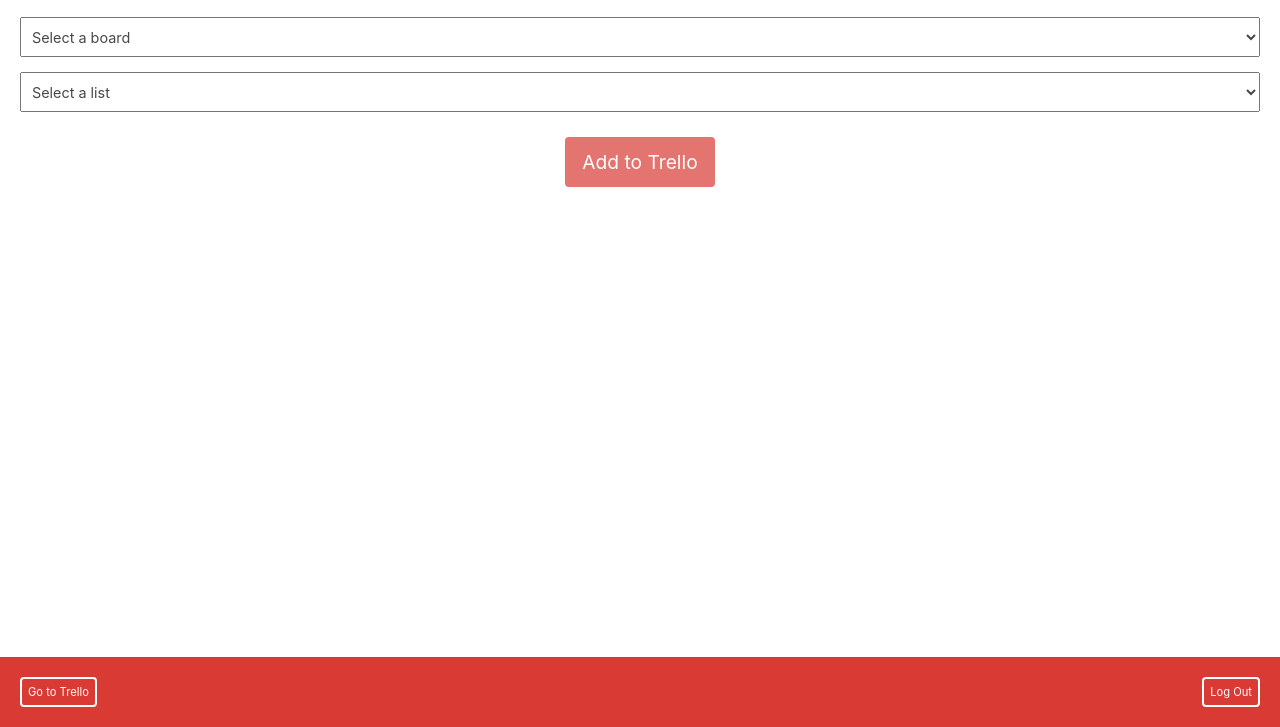
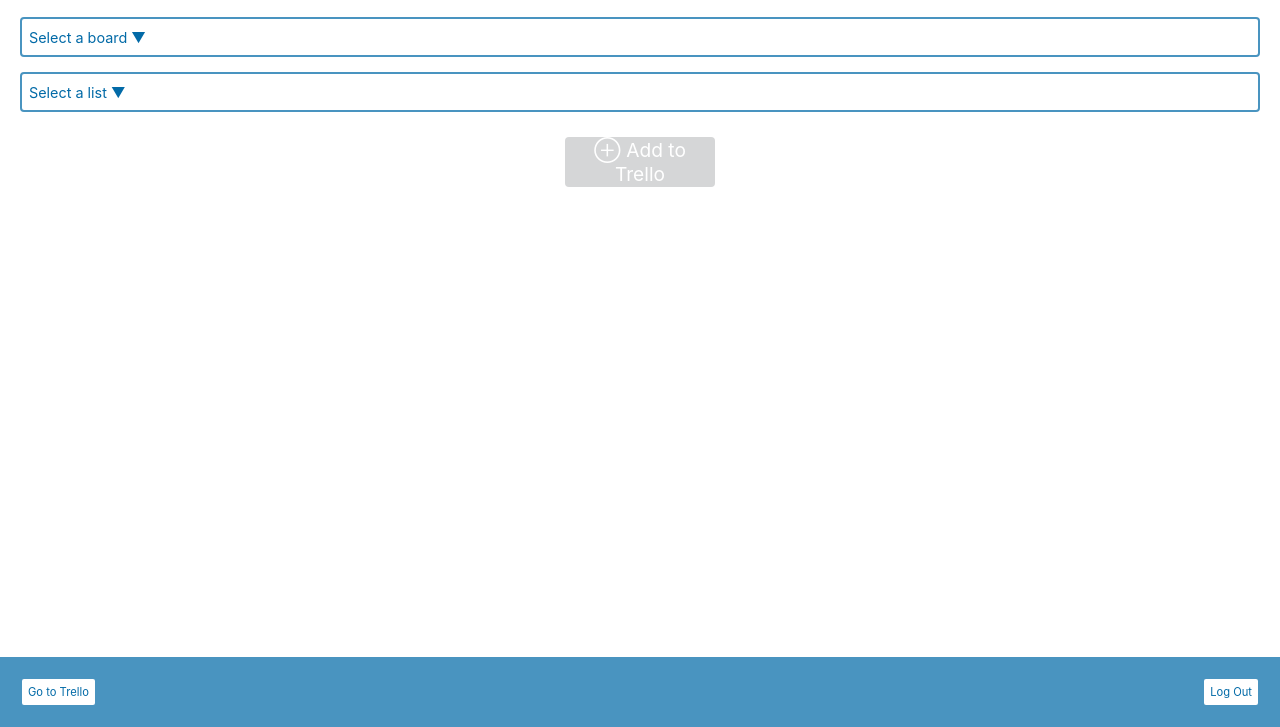
Before and after one commit to andrewsomething/bug2trello, a website built with webpack: page addon/popup/popup.html in a window 1280 px wide. Shown: the part 73-800 px from the top of the page. Built offline with nearby package versions, Linux system fonts and the light colour scheme.

Commit message:
Minor visual modification.

```diff
--- a/addon/popup/popup.css
+++ b/addon/popup/popup.css
@@ -74,13 +74,13 @@
   height: 50px;
   border: 0;
   border-radius: 4px;
-  background-color: #d93a33;
+  background-color: #4994C0;
   color: white;
 }
 
 #add-bug[disabled] {
   cursor: not-allowed;
-  background-color: #e4746f;
+  background-color: #D5D6D7;
 }
 
 #footer {
@@ -88,7 +88,7 @@
   flex-shrink: 0; /* chrome bug */
   align-items: center;
   height: 70px;
-  background-color: #d93a33;
+  background-color: #4994C0;
 }
 
 #footer div {
@@ -97,9 +97,9 @@
 
 #footer button {
   border-radius: 4px;
-  border: 2px solid white;
-  color: white;
-  background-color: #d93a33;
+  border: 2px solid #4994C0;
+  color: #026AA7;
+  background-color: white;
   height: 30px;
   font-size: 0.7em;
 }
@@ -117,3 +117,15 @@
 #footer[data-loggedin="true"] #connect {
   display: none;
 }
+
+select {
+  -webkit-appearance: none;
+  -moz-appearance: none;
+  appearance: none;
+  -webkit-border-radius: 8px;
+  -moz-border-radius: 8px;
+  border-radius: 4px;
+  border: 2px solid #4994C0;
+  background-color: white;
+  color: #026AA7;
+}
--- a/addon/popup/popup.html
+++ b/addon/popup/popup.html
@@ -17,12 +17,12 @@
     </div>
     <div id="main">
       <select id="boards">
-        <option value="" selected disabled>Select a board</option>
+        <option value="" selected disabled>Select a board    ▼</option>
       </select>
       <select id="lists">
-        <option selected disabled>Select a list</option>
+        <option selected disabled>Select a list    ▼</option>
       </select>
-      <button id="add-bug" type="button" disabled>Add to Trello</button>
+      <button id="add-bug" type="button" disabled>⊕ Add to Trello</button>
     </div>
     <div id="footer" data-loggedin="true">
       <div id="footer-left-btn">
--- a/popup/popup.js
+++ b/popup/popup.js
@@ -159,7 +159,7 @@
   },
 
   onBugParsingError(error) {
-    this._logError(error, "Can't send this to Trello, it doesn't look like a bug.");
+    this._logError(error, "Unable to add this item to Trello. It doesn't look like a bug.");
   },
 
   onTrelloError(error) {
```
